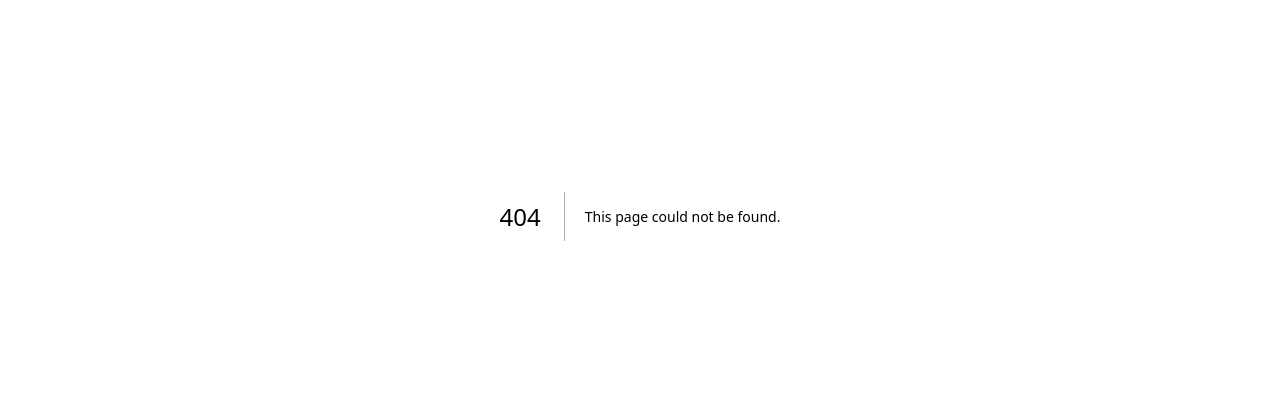
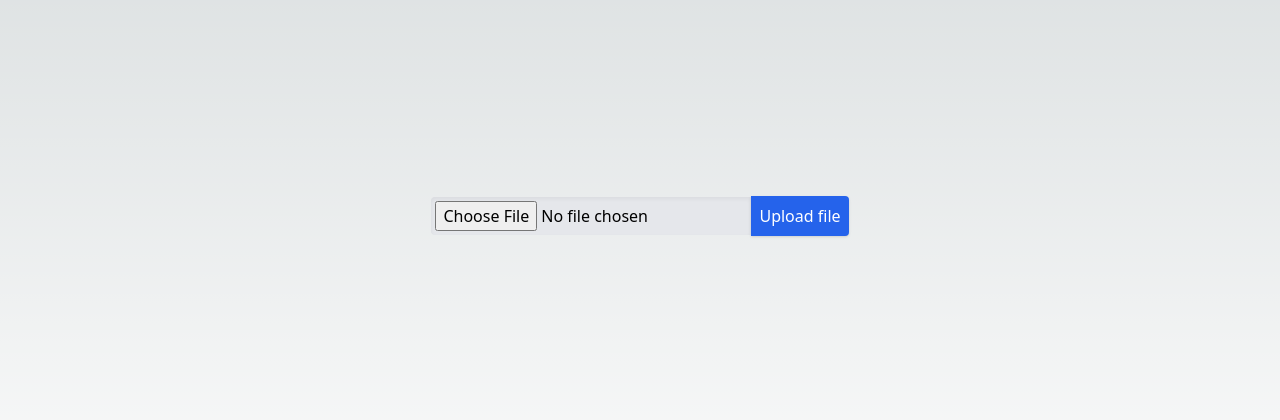
Before and after one commit to castillo2310/ufirst, a Next.js app in the folder frontend/: page /upload in a window 1280 px wide. Before the commit this address had no page. Shown: the part 184-604 px from the top of the page. Built offline with nearby package versions, Linux system fonts and the light colour scheme.

Commit message:
Added upload and chart frontend pages, being upload the default page.

```diff
--- a/frontend/next.config.js
+++ b/frontend/next.config.js
@@ -1,4 +1,14 @@
 /** @type {import('next').NextConfig} */
-const nextConfig = {}
+const nextConfig = {
+  async redirects() {
+    return [
+      {
+        source: '/',
+        destination: '/upload',
+        permanent: true,
+      },
+    ]
+  },
+}
 
 module.exports = nextConfig
--- /dev/null
+++ b/frontend/src/pages/_app.tsx
@@ -0,0 +1,9 @@
+import type { AppProps } from 'next/app'
+import type { Metadata } from 'next'
+
+import '../app/globals.css'
+
+
+export default function MyApp({ Component, pageProps }: AppProps) {
+  return <Component {...pageProps} />
+}
--- /dev/null
+++ b/frontend/src/pages/charts.tsx
@@ -0,0 +1,53 @@
+import { useEffect, useState } from 'react';
+
+import { Log } from '@/app/log';
+import MethodsDistributionChart from '@/components/methods-distribution-chart';
+import ResponseCodeDistributionChart from '@/components/response-code-distribution-chart';
+import RequestsPerMinuteChart from '@/components/requests-per-minute-chart';
+import DocumentSizeDistributionChart from '../components/document-size-distribution-chart';
+
+
+export default function Charts() {
+    const [data, setData] = useState(null);
+    const [isLoading, setLoading] = useState(true)
+
+    useEffect(() => {
+      fetch('http://localhost:8099/log')
+        .then((res) => res.json())
+        .then((data) => {
+          setData(data)
+          setLoading(false)
+        })
+    }, [])
+
+    if (isLoading) return <p>Loading...</p>
+    if (!data) return <p>No data available</p>
+
+
+    return (
+      <main className="flex min-h-screen flex-col items-center justify-between">
+        <div className="container mx-auto p-4 w-full">
+          <div className="grid md:grid-cols-2 gap-4 mb-4">
+            <div className="p-4 shadow rounded-lg bg-white h-96 w-full">
+              <MethodsDistributionChart logs={data}/>
+            </div>
+
+            <div className="p-4 shadow rounded-lg bg-white h-96 w-full">
+              <ResponseCodeDistributionChart logs={data}/>
+            </div>
+          </div>
+
+          <div className="grid md:grid-cols-2 gap-4 mb-4">
+            <div className="p-4 shadow rounded-lg bg-white h-96 w-full">
+              <RequestsPerMinuteChart logs={data} />
+            </div>
+
+            <div className="p-4 shadow rounded-lg bg-white h-96 w-full">
+              <DocumentSizeDistributionChart logs={data} />
+            </div>
+          </div>
+
+        </div>
+      </main>
+      )
+}
--- /dev/null
+++ b/frontend/src/pages/upload.tsx
@@ -0,0 +1,80 @@
+import React, { useState, FormEvent, ChangeEvent } from 'react'
+import { useRouter } from 'next/router';
+
+export default function Upload() {
+    const [isLoading, setIsLoading] = useState<boolean>(false);
+    const [file, setFile] = useState<File | null>();
+    const router = useRouter();
+
+    async function base64EncodeFile(file: File): Promise<string> {
+        return new Promise((resolve, reject) => {
+            const reader = new FileReader();
+
+            reader.onload = () => {
+              resolve(String(reader.result));
+            };
+
+            reader.onerror = (error) => {
+              reject(error);
+            };
+
+            reader.readAsDataURL(file);
+          });
+    }
+
+    async function onSubmit(event: FormEvent<HTMLFormElement>) {
+        event.preventDefault()
+
+        try {
+            if (!file) {
+                return;
+            }
+
+            setIsLoading(true);
+
+            const encodedFile = await base64EncodeFile(file);
+            console.log({encodedFile});
+
+            const response = await fetch('http://localhost:8099/log', {
+                method: 'PUT',
+                headers: {
+                    'Content-Type': 'application/json'
+                },
+                body: JSON.stringify({content: encodedFile.split(',').pop()})
+            });
+
+            if (!response.ok) {
+                throw new Error('Error uploading the file.');
+            }
+
+            router.push('/charts');
+        } catch (error) {
+            console.error(error)
+        } finally {
+            setIsLoading(false)
+        }
+    }
+
+    function handleChange(event: ChangeEvent<HTMLInputElement>) {
+        if (!event.target.files?.length) {
+            return;
+        }
+
+        setFile(event.target.files[0]);
+    }
+
+    return (
+        <main className="flex min-h-screen flex-col items-center justify-between">
+            <div className="relative flex place-items-center min-h-screen">
+                <form onSubmit={onSubmit}>
+                    <input className='bg-gray-200 shadow-inner rounded-l p-1 ' id='file-upload' type='file' accept=".txt"
+                    onChange={handleChange}/>
+                    <button className='bg-blue-600 hover:bg-blue-700 duration-300 text-white shadow p-2 rounded-r' type='submit'
+                    disabled={isLoading}>
+                        {isLoading ? 'Loading...' : 'Upload file'}
+                    </button>
+                </form>
+            </div>
+        </main>
+      )
+}
```
